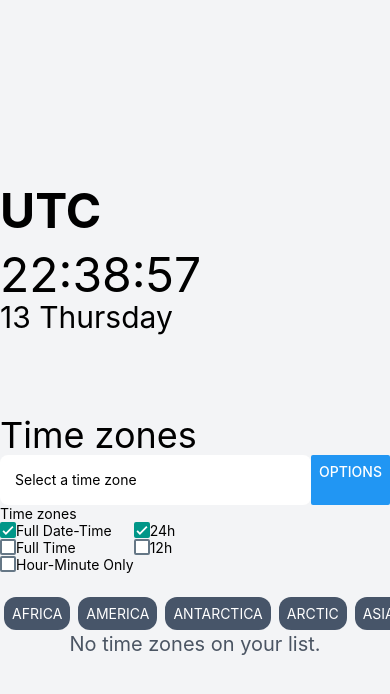
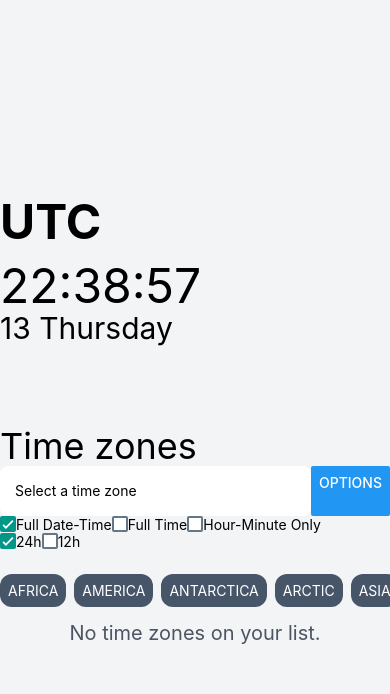
Before and after one commit to sanavalos/expo-clock, a React Native app: screen / in a window 390 px wide. Both pictures are taken after a click on the button "OPTIONS". Shown: the top 694 px of the page. Built offline with nearby package versions, Linux system fonts and the light colour scheme.

Commit message:
refactor: change components' flex directions

```diff
--- a/components/ConfigurationOption.jsx
+++ b/components/ConfigurationOption.jsx
@@ -3,7 +3,7 @@ import { Text, View, CheckBox } from "react-native";
 
 function ConfigurationOption({ list, optionSelected, setOptionSelected }) {
   return (
-    <View>
+    <View className="flex-row">
       {list.map((option) => (
         <View className="flex-row" key={option.formatName}>
           <CheckBox
--- a/components/RegionsList.jsx
+++ b/components/RegionsList.jsx
@@ -20,14 +20,15 @@ function RegionsList() {
 
   return (
     <FlatList
+      className="mb-3"
       horizontal={true}
       data={regionsList}
-      contentContainerStyle={{ alignItems: "center" }}
+      contentContainerStyle={{ alignItems: "center", gap: "8px" }}
       renderItem={({ item }) => (
         <TouchableOpacity
           activeOpacity={0.8}
           onPress={() => handleSelectRegion(item)}
-          className={`size-auto rounded-xl p-2  mx-1 items-center ${regionOptionSelected.includes(item) ? "bg-cyan-600" : "bg-slate-600"}`}
+          className={`size-auto rounded-xl p-2 items-center ${regionOptionSelected.includes(item) ? "bg-cyan-600" : "bg-slate-600"}`}
         >
           <Text className="text-white uppercase">{item}</Text>
         </TouchableOpacity>
--- a/components/TimeZoneSection.jsx
+++ b/components/TimeZoneSection.jsx
@@ -1,5 +1,5 @@
 import React from "react";
-import { Text, View } from "react-native";
+import { View } from "react-native";
 import { timeZoneOptionList, hourOptionList } from "../utils/timezones";
 import { useTimeZoneStore } from "../store";
 import ConfigurationOption from "./ConfigurationOption";
@@ -21,8 +21,7 @@ function TimeZoneSection() {
 
   return (
     <View>
-      <Text>Time zones</Text>
-      <View className="flex flex-row">
+      <View className="flex flex-col">
         <ConfigurationOption
           list={timeZoneOptionList}
           optionSelected={timeZoneOptionSelected}
```
